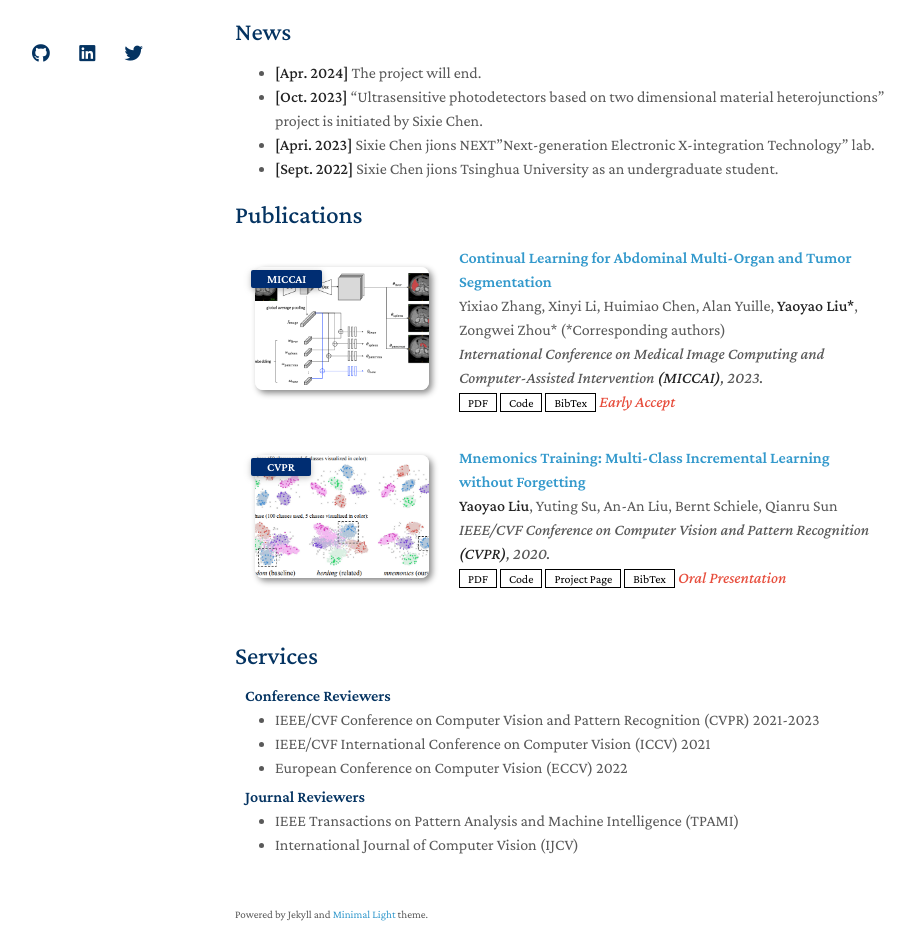
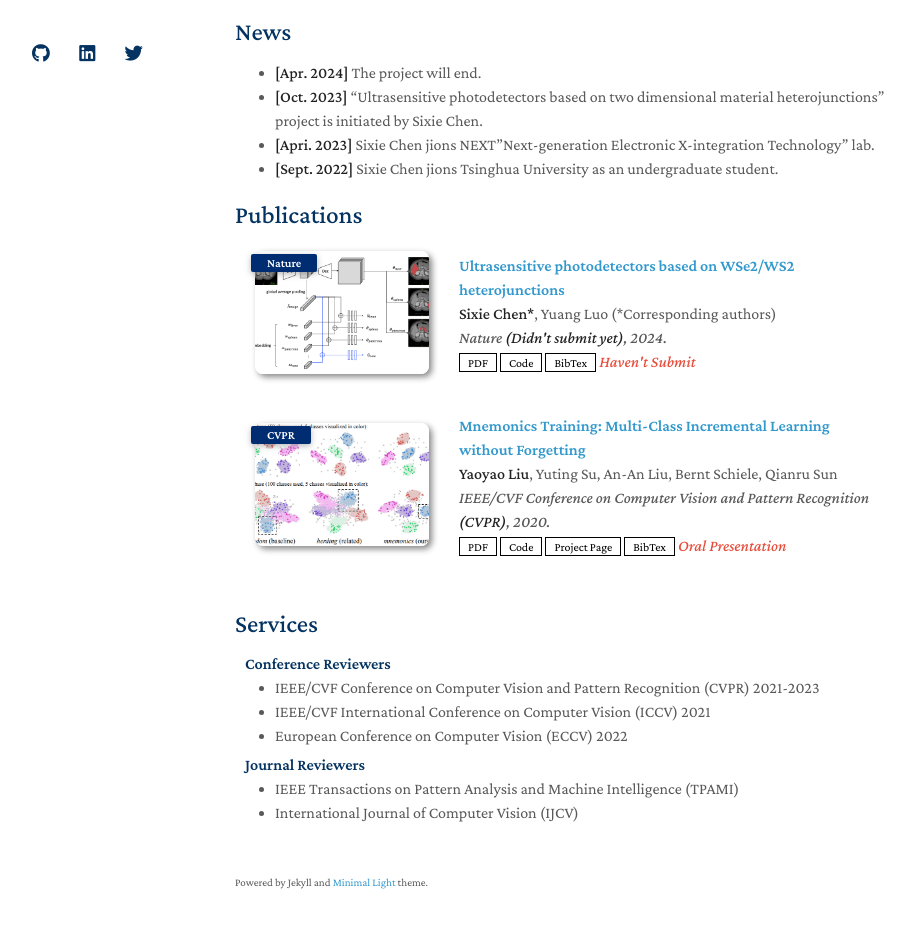
Before and after one commit to SixieChen/Sixie-Chen, a Jekyll site: the page built from index.md, in a window 1280 px wide and 1312 px high. Shown: the part 317-1269 px from the top of the window, without its empty margins (235-1150 px from the left). Built offline with Jekyll 4.4.1, drawn with Linux system fonts in a browser that asks for light colours; nearby versions of some CDN libraries; a style sheet for code colours, icons or effects is not loaded; our own code applies the rules of GitHub Pages for plain Markdown files.

Commit message:
Update publications.yml

```diff
--- a/_data/publications.yml
+++ b/_data/publications.yml
@@ -1,14 +1,14 @@
 main:
 
-  - title: Continual Learning for Abdominal Multi-Organ and Tumor Segmentation
-    authors: Yixiao Zhang, Xinyi Li, Huimiao Chen, Alan Yuille, <strong>Yaoyao Liu*</strong>, Zongwei Zhou* (*Corresponding authors)
-    conference_short: MICCAI
-    conference: International Conference on Medical Image Computing and Computer-Assisted Intervention <strong>(MICCAI)</strong>, 2023.
+  - title: Ultrasensitive photodetectors based on WSe2/WS2 heterojunctions
+    authors: <strong>Sixie Chen*</strong>, Yuang Luo (*Corresponding authors)
+    conference_short: Nature
+    conference: Nature <strong>(Didn't submit yet)</strong>, 2024.
     pdf: https://arxiv.org/pdf/2306.00988.pdf
     code: https://github.com/MrGiovanni/ContinualLearning
     bibtex: https://bib.yliu.me/MICCAI23.txt
     image: ./assets/img/teaser_example_2.png
-    notes: Early Accept
+    notes: Haven't Submit
 
   - title: "Mnemonics Training: Multi-Class Incremental Learning without Forgetting"
     authors: <strong>Yaoyao Liu</strong>, Yuting Su, An-An Liu, Bernt Schiele, Qianru Sun
```
